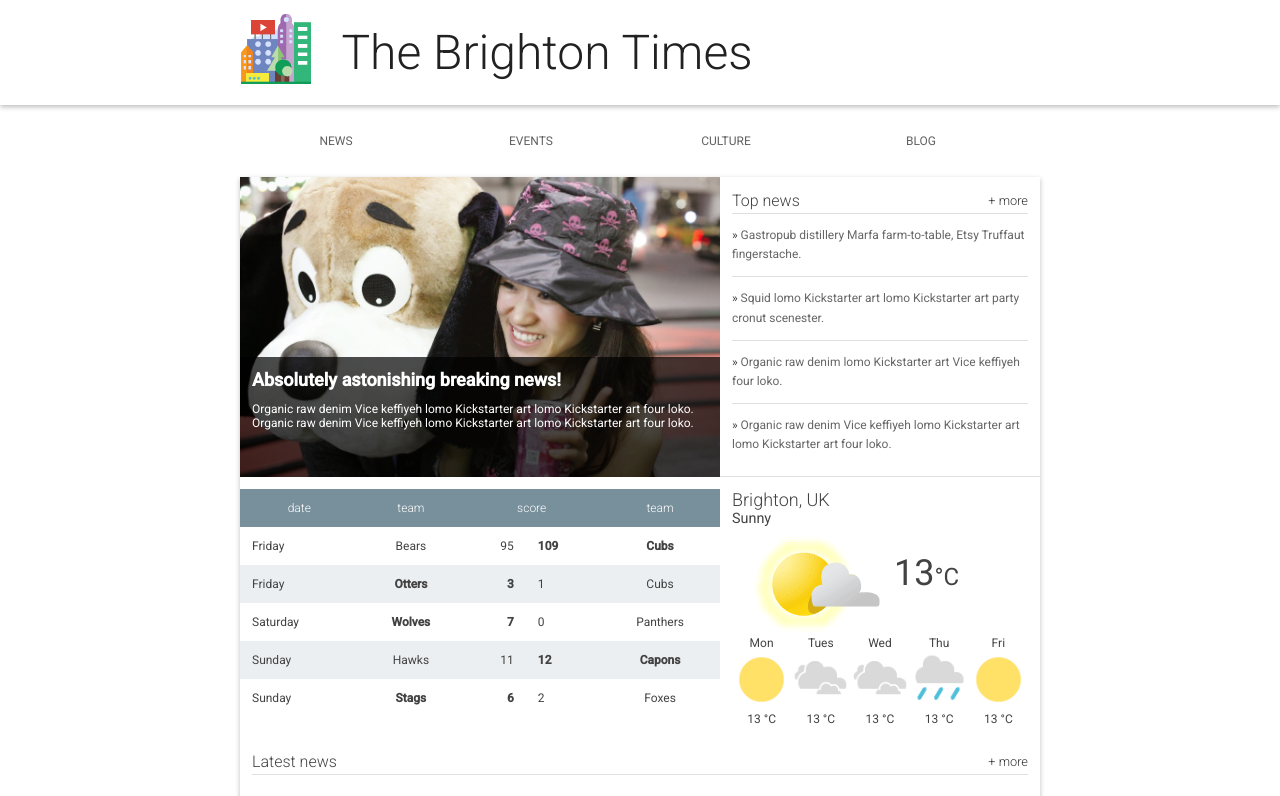
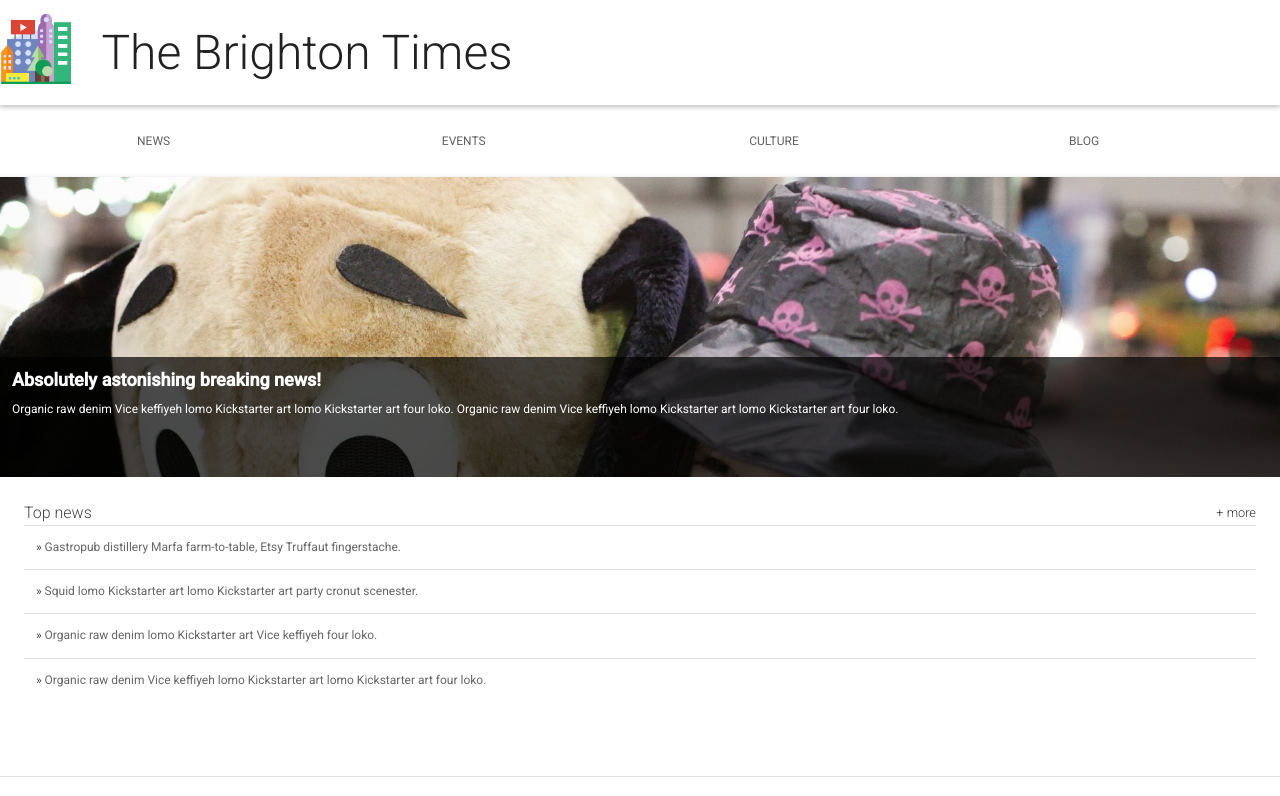
Before and after one commit to Jarory13/UdacityRWDF, a plain HTML site: page Start/index.html in a window 1280 px wide. Shown: the top 796 px of the page. Drawn offline with Linux system fonts and the light colour scheme.

Commit message:
Made css chanes to first project (hometown) to be more mobile friendly. Buttons are nice and clickable. Everything is in on column and is responsibe. I can't seem to figure out the lines in the top news section though. Those borders don't seem to scale.

```diff
--- a/Start/index.html
+++ b/Start/index.html
@@ -6,6 +6,7 @@
     <title>Brighton Times</title>
     <link href="https://fonts.googleapis.com/css?family=Roboto:300,400,500" rel="stylesheet" type="text/css">
     <link rel="stylesheet" type="text/css" href="main.css">
+    <meta name="viewport" content="width=device-width, initial-scale=1.0">
   </head>
   <body>
 
--- a/Start/main.css
+++ b/Start/main.css
@@ -23,6 +23,13 @@ ul {
   list-style: none;
   padding: 0;
   margin: 0;
+}
+
+@media (max-width: 1000px) {
+  body { font-size: 1.3em; }
+}
+@media (max-width: 500px) {
+  body { font-size: 1.1; }
 }
 
 
@@ -53,7 +60,7 @@ ul {
 }
 
 .header__inner {
-  width: 800px;
+  width: 100%;
   margin-left: auto;
   margin-right: auto;
 }
@@ -81,7 +88,7 @@ ul {
  */
 
 .nav {
-  width: 800px;
+  width: 100%;
   margin-left: auto;
   margin-right: auto;
 }
@@ -90,6 +97,7 @@ ul {
   width: 100%;
   padding: 0;
   margin: 0;
+
 }
 
 .nav__item {
@@ -121,7 +129,7 @@ ul {
 
 main {
   box-shadow: 0 2px 5px rgba(0, 0, 0, 0.26);
-  width: 800px;
+  width: 100%;
   margin-left: auto;
   margin-right: auto;
 }
@@ -141,7 +149,7 @@ main {
 
 .hero {
   float: left;
-  width: 480px;
+  width: 100%;
   position: relative;
   background-image: url("./images/dog.jpg");
   background-size: cover;
@@ -169,10 +177,10 @@ main {
 
 .top-news {
   float: right;
-  width: 320px;
+  width: 100%;
   height: 300px;
   border-bottom: 1px solid #E0E0E0;
-  padding: 1em;
+  padding: 2em;
 }
 
 .news__title {
@@ -184,7 +192,7 @@ main {
 
 .top-news__item {
   border-bottom: 1px solid #E0E0E0;
-  padding: 1em 0;
+  padding: 1em;
   line-height: 19.2px;
 }
 
@@ -214,14 +222,16 @@ main {
  */
 
 .scores {
-  width: 480px;
+  width: 100%;
   float: left;
   padding-top: 1em;
+  margin-top: 24px;
 }
 
 .scores__table {
   width: 100%;
   border-collapse: collapse;
+  margin-top: 5em;
 }
 
 .scores__table th,
@@ -264,7 +274,7 @@ main {
 
 .weather {
   float: right;
-  width: 320px;
+  width: 100%;
   padding: 1em;
 }
 
```
